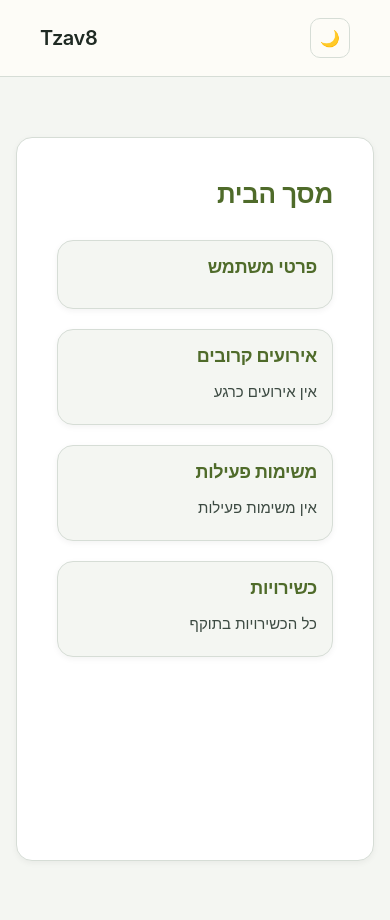
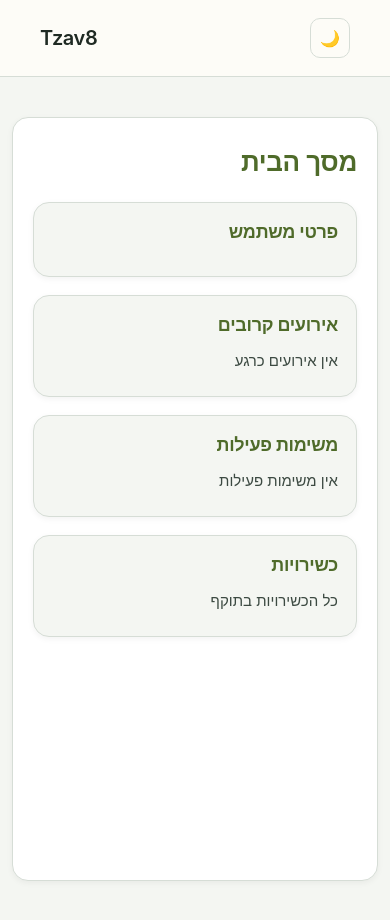
Before and after one commit to dorlevi7/tzav8, a React (Vite) app in the folder client/: page /home in a window 390 px wide. Built offline with nearby package versions, Linux system fonts and the light colour scheme.

Commit message:
Improve mobile layout: stack dashboard cards vertically and adjust spacing

```diff
--- a/client/src/styles/pages/Home.css
+++ b/client/src/styles/pages/Home.css
@@ -105,12 +105,26 @@
 
 @media (max-width: 700px) {
 
+    .home-container {
+        padding: 40px 12px;
+    }
+
+    .home-content {
+        padding: 28px 20px;
+        gap: 24px;
+    }
+
     .home-header h1 {
         font-size: 26px;
     }
 
     .dashboard-grid {
         grid-template-columns: 1fr;
+        gap: 18px;
+    }
+
+    .dashboard-card {
+        padding: 18px;
     }
 
     .user-card {
```
